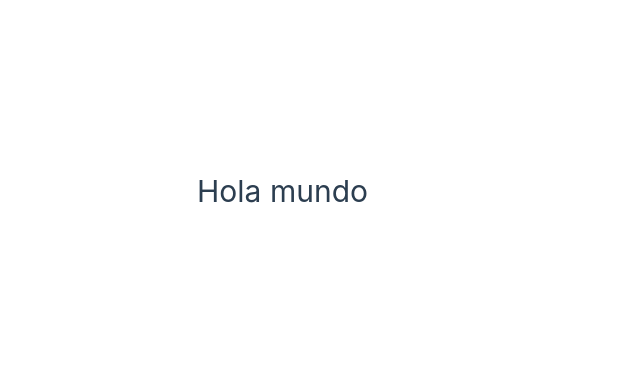
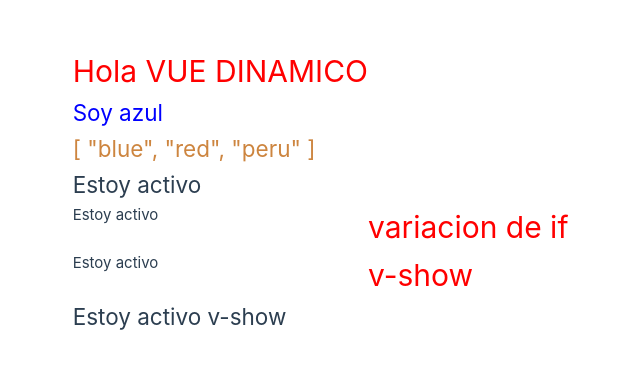
Before and after one commit to usar77e/vuejsUsuario, a Vue app in the folder api-cic-usuario/: page / in a window 1280 px wide. Shown: the part 209-578 px from the top of the page, without its empty margins (272-912 px from the left). Built offline with nearby package versions, Linux system fonts and the light colour scheme.

Commit message:
clases 18 a 21
pruebas con v-if y v-show

```diff
--- a/api-cic-usuario/src/App.vue
+++ b/api-cic-usuario/src/App.vue
@@ -1,3 +1,33 @@
+<script setup>
+  const name = 'Vue dinamico';
+  const styleColor = "color: blue";
+  const arrayColores = ["blue", "red", "peru"];
+  const activo = true;
+</script>
+
 <template>
-  <h1>Hola mundo </h1>
+  <h1>Hola {{ name.toUpperCase() }} </h1>
+  <br/>
+  <h2 :style="styleColor">Soy azul</h2>
+  <br/>
+  <h2 :style="`color: ${arrayColores[2]}`" > {{ arrayColores }}</h2>
+  <br/>
+  <h2>
+    {{ activo ? "Estoy activo" : "Estoy inactivo" }}
+  </h2>
+  <br/>
+  <p v-if="activo">Estoy activo</p>
+  <p v-else="activo">Estoy inactivo</p>
+  <h1>variacion de if</h1>
+  <p v-if="activo === true">Estoy activo</p>
+  <p v-else-if="activo === false">Estoy inactivo</p>
+  <p v-else>Estoy indeciso</p>
+  <h1>v-show</h1>
+  <h2 v-show="activo">Estoy activo v-show</h2>
 </template>
+
+<style>
+  h1 {
+    color: red;
+  }
+</style>
```
